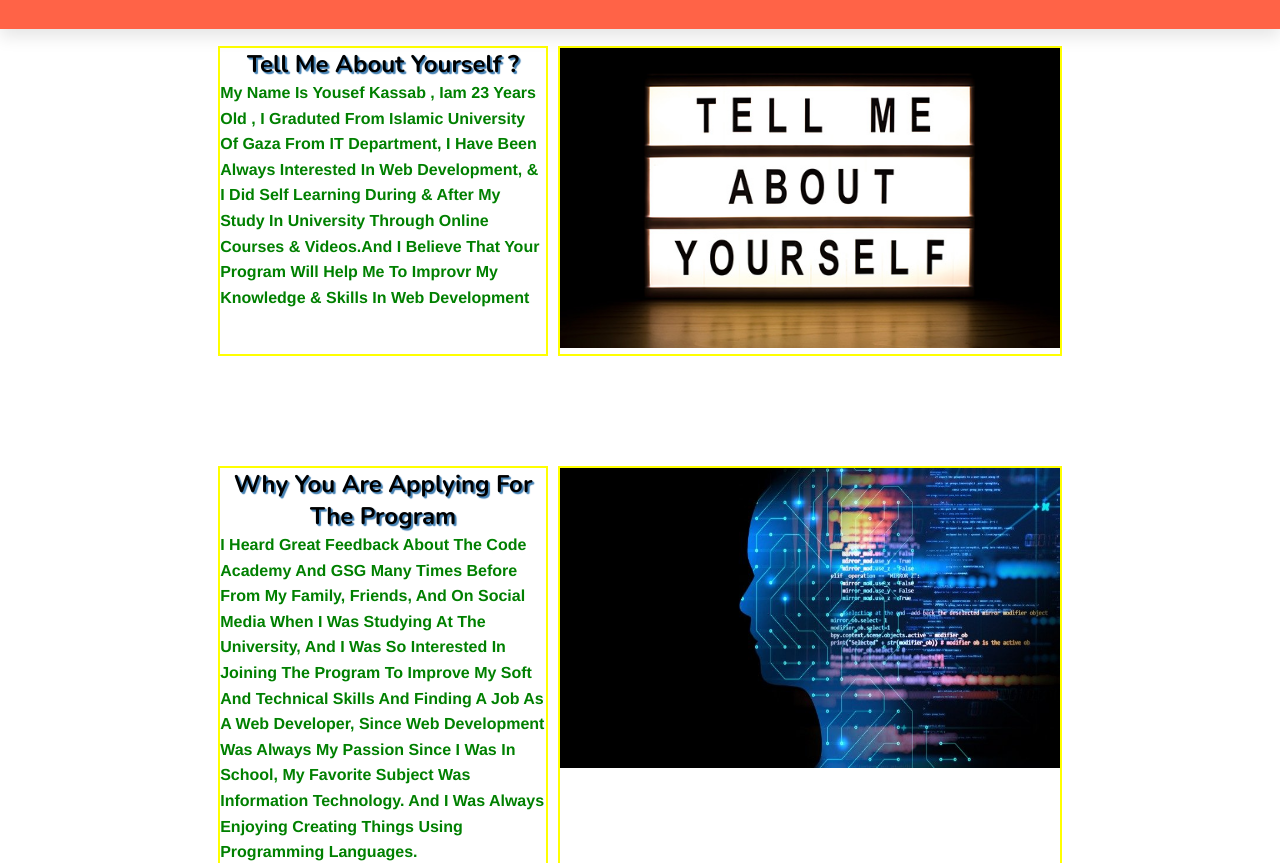
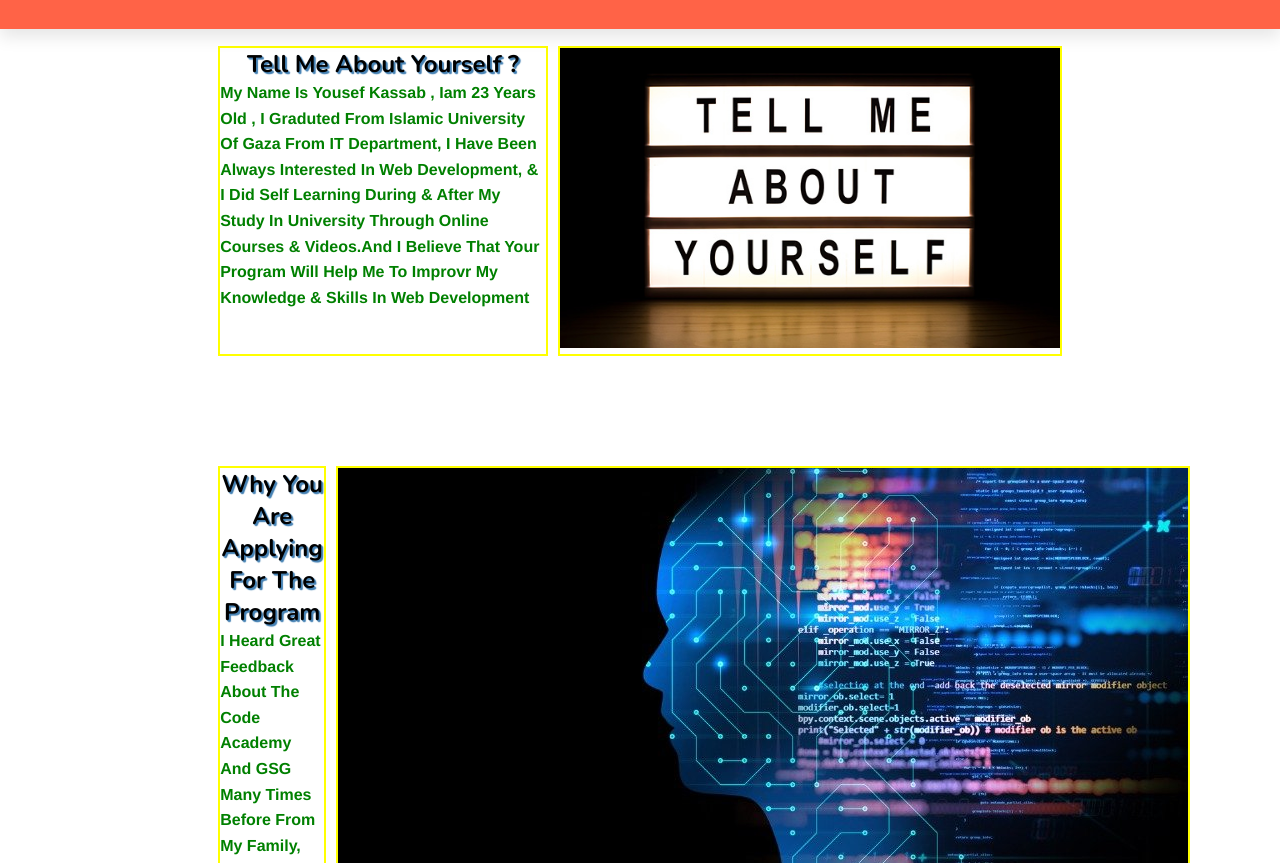
Before and after one commit to yousefkassab99/project-css-html, a plain HTML site: page index.html in a window 1280 px wide. Shown: the part 89-952 px from the top of the page. Drawn offline with nearby package versions, Linux system fonts and the light colour scheme.

Commit message:
Update style.css

```diff
--- a/style.css
+++ b/style.css
@@ -136,10 +136,7 @@ header{
     width: 500px;
     height: 300px;
 }
-#image-2{
-    width: 500px;
-    height: 300px;
-}
+
 
 /*-----------------------------------------------------------------------------------------------------*/
 .footer .box-container{
```
